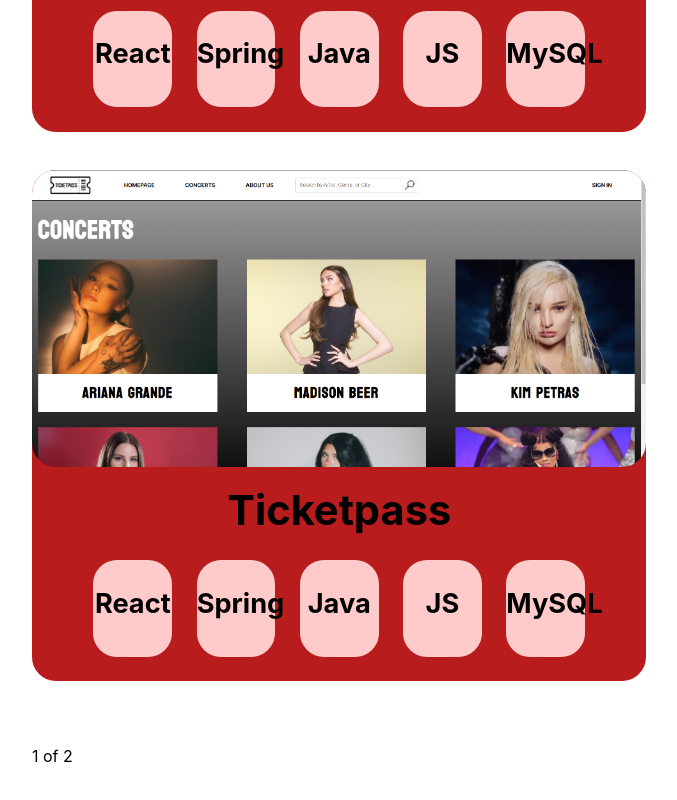
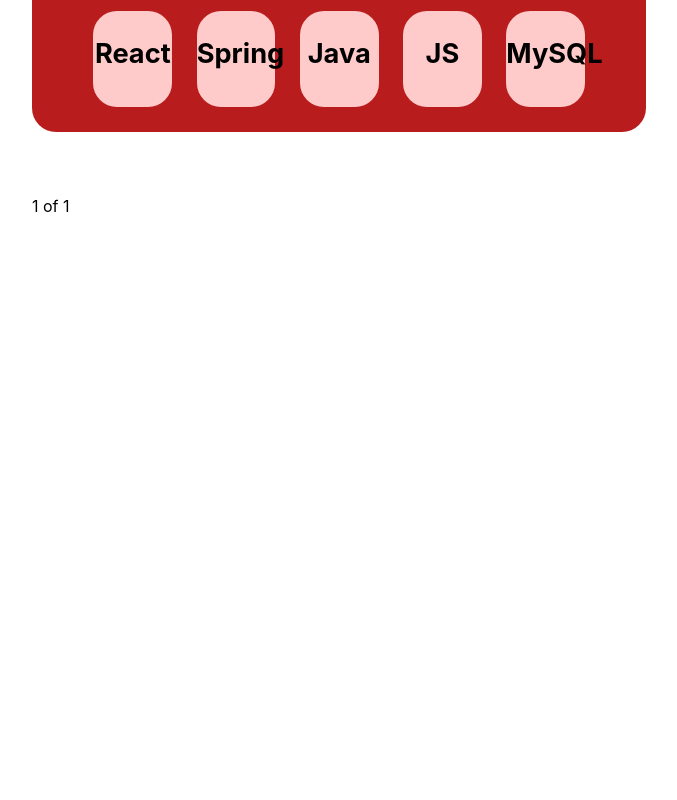
Before and after one commit to TanzerDx/Portfolio, a React (Vite) app: page / in a window 1280 px wide. Shown: the part 3628-4428 px from the top of the page, without its empty margins (288-965 px from the left). After the commit the page ends 4278 px from the top, so only its background shows below. Built offline with nearby package versions, Linux system fonts and the light colour scheme.

Commit message:
Updated carousel

```diff
--- a/package.json
+++ b/package.json
@@ -12,7 +12,8 @@
   "dependencies": {
     "react": "^18.2.0",
     "react-dom": "^18.2.0",
-    "react-responsive-carousel": "^3.2.23"
+    "react-responsive-carousel": "^3.2.23",
+    "react-slick": "^0.30.2"
   },
   "devDependencies": {
     "@types/react": "^18.2.55",
--- a/src/App.jsx
+++ b/src/App.jsx
@@ -1,6 +1,7 @@
 import { useEffect, useState } from 'react';
 import Picture from './assets/Me.jpg'
 import { Carousel } from 'react-responsive-carousel';
+
 import ReactLogo from './assets/React.png'
 import SpringLogo from './assets/Spring.png'
 import JavaLogo from './assets/Java.png'
@@ -15,16 +16,8 @@
 import ASPNETLogo from './assets/ASP.NET.png'
 import Ticketpass from './assets/Screenshot_61.png'
 
+
 const App = () => {
-
-  const [projects, setProjects] = useState([
-    {
-      id: 1,
-      name: "Ticketpass",
-      img: Ticketpass,
-      technologies: ["React", "Spring", "Java", "JavaScript", "MySQL"]
-    }
-  ]);
 
   useEffect(() => {
 
@@ -231,6 +224,7 @@
         </div>
 
         <Carousel className="w-60% ml-10%">
+
             <div>
               <div key="1" className='bg-red-700 mb-5% pb-5% w-80% h-50% justify-center rounded-3xl'>
                       <img className=" w-100% h-100% rounded-3xl" src={Ticketpass} alt="Ticketpass" />
@@ -273,47 +267,6 @@
                 </div>
               </div>
 
-              <div>
-                <div key="2" className='bg-red-700 mb-5% pb-5% w-80% h-50% justify-center rounded-3xl'>
-                        <img className=" w-100% h-100% rounded-3xl" src={Ticketpass} alt="Ticketpass" />
-
-                        <h1 className='font-inter font-bold mt-2% text-center text-projectHeading'>Ticketpass</h1>
-
-                      <div className='grid grid-cols-5 gap-x-5% gap-y-10% pl-10% pr-10% pt-3% pb-3%'>
-
-                          <div className=' bg-red-200 w-100% h-150% rounded-3xl'>
-                            <div className='justify-center items-center'>
-                              <h1 className='font-inter font-bold text-technology pt-30% text-center'>React</h1>
-                            </div>
-                          </div>
-
-                          <div className=' bg-red-200 w-100% h-150% rounded-3xl'>
-                            <div className='justify-center items-center'>
-                              <h1 className='font-inter font-bold text-technology pt-30% text-center'>Spring</h1>
-                            </div>
-                          </div>
-
-                          <div className=' bg-red-200 w-100% h-150% rounded-3xl'>
-                            <div className='justify-center items-center'>
-                              <h1 className='font-inter font-bold text-technology pt-30% text-center'>Java</h1>
-                            </div>
-                          </div>
-
-                          <div className=' bg-red-200 w-100% h-150% rounded-3xl'>
-                            <div className='justify-center items-center'>
-                              <h1 className='font-inter font-bold text-technology pt-30% text-center'>JS</h1>
-                            </div>
-                          </div>
-
-                          <div className=' bg-red-200 w-100% h-150% rounded-3xl'>
-                            <div className='justify-center items-center'>
-                              <h1 className='font-inter font-bold text-technology pt-30% text-center'>MySQL</h1>
-                            </div>
-                          </div>
-
-                      </div>
-                  </div>
-              </div>
         </Carousel>
 
         </div>
```
Also changed, not shown: 1 other file (tests, documents, lock files or other folders).
